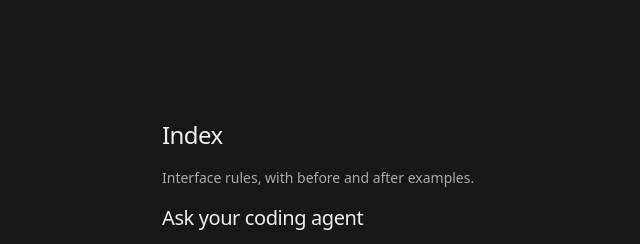
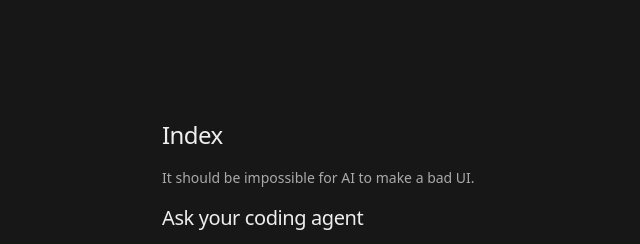
Before and after one commit to gholtzap/lintapple, a website with bundled scripts: page demo/index.html in a window 1280 px wide. Shown: the top 244 px of the page, 190-830 px from the left. Built offline with nearby package versions, Linux system fonts and the light colour scheme.

Commit message:
Use the AI UI catchphrase on GitHub and the demo

```diff
--- a/demo/app.js
+++ b/demo/app.js
@@ -21,7 +21,7 @@ function navigation(id) {
 function gallery() {
   return `<div class="intro ui-stack" data-ui-stack>
     <h1>Index</h1>
-    <p>Interface rules, with before and after examples.</p>
+    <p>It should be impossible for AI to make a bad UI.</p>
     <section class="ui-stack" data-ui-stack>
       <h2>Ask your coding agent</h2>
       <p class="fix-code">Install and set up github.com/gholtzap/lintapple in this project. Configure it for this app’s URL, fonts, and text sizes.</p>
--- a/demo/index.html
+++ b/demo/index.html
@@ -3,7 +3,7 @@
   <head>
     <meta charset="utf-8">
     <meta name="viewport" content="width=device-width, initial-scale=1">
-    <meta name="description" content="See real interface errors and their fixes with lintapple.">
+    <meta name="description" content="It should be impossible for AI to make a bad UI.">
     <title>lintapple — Interface rules</title>
     <link rel="stylesheet" href="vendor/lenis.css">
     <link rel="stylesheet" href="demo.css">
```
Also changed, not shown: README.md.
